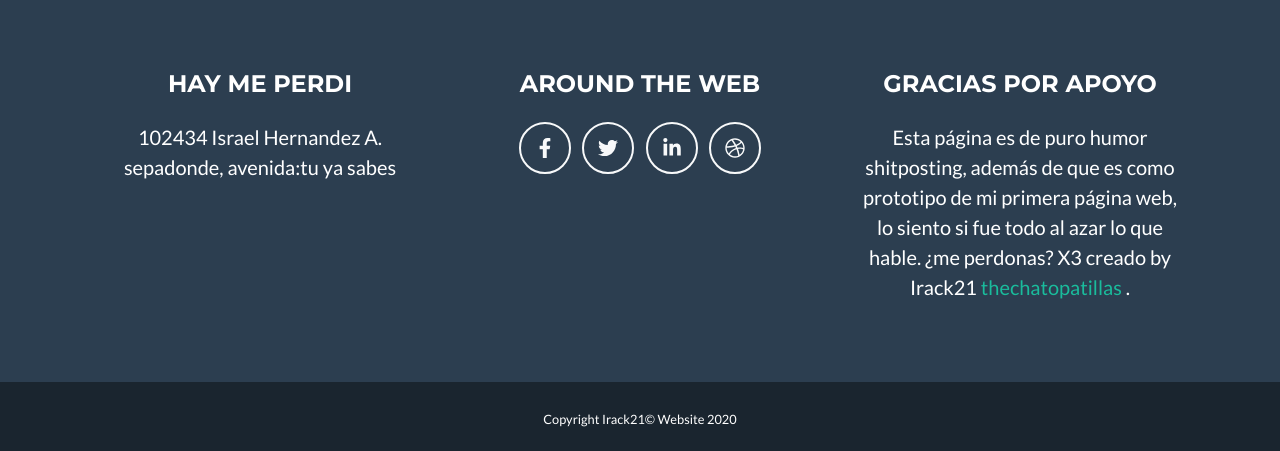
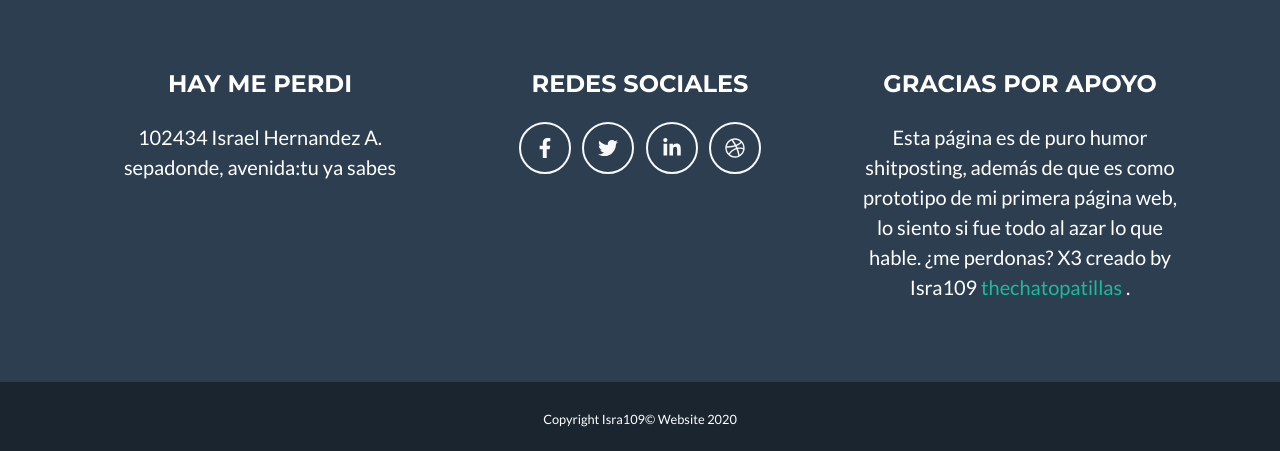
Before and after one commit to thechatopatillas/Israelhernandez.github.io, a plain HTML site: page index.html in a window 1280 px wide. Shown: the part 3184-3635 px from the top of the page. Drawn offline with nearby package versions, Linux system fonts and the light colour scheme.

Commit message:
Add files via upload

```diff
--- a/index.html
+++ b/index.html
@@ -250,7 +250,7 @@
                 </div>
                 <!-- Footer Social Icons-->
                 <div class="col-lg-4 mb-5 mb-lg-0">
-                    <h4 class="text-uppercase mb-4">Around the Web</h4>
+                    <h4 class="text-uppercase mb-4">Redes sociales</h4>
                     <a class="btn btn-outline-light btn-social mx-1" href="#!"><i
                             class="fab fa-fw fa-facebook-f"></i></a>
                     <a class="btn btn-outline-light btn-social mx-1" href="#!"><i class="fab fa-fw fa-twitter"></i></a>
@@ -263,7 +263,7 @@
                     <h4 class="text-uppercase mb-4">Gracias por apoyo</h4>
                     <p class="lead mb-0">
                         Esta página es de puro humor shitposting, además de que es como prototipo de mi primera página
-                        web, lo siento si fue todo al azar lo que hable. ¿me perdonas? X3 creado by Irack21
+                        web, lo siento si fue todo al azar lo que hable. ¿me perdonas? X3 creado by Isra109
                         <a href="http://startbootstrap.com">thechatopatillas</a>
                         .
                     </p>
@@ -273,7 +273,7 @@
     </footer>
     <!-- Copyright Section-->
     <div class="copyright py-4 text-center text-white">
-        <div class="container"><small>Copyright Irack21© Website 2020</small></div>
+        <div class="container"><small>Copyright Isra109© Website 2020</small></div>
     </div>
     <!-- Scroll to Top Button (Only visible on small and extra-small screen sizes)-->
     <div class="scroll-to-top d-lg-none position-fixed">
```
